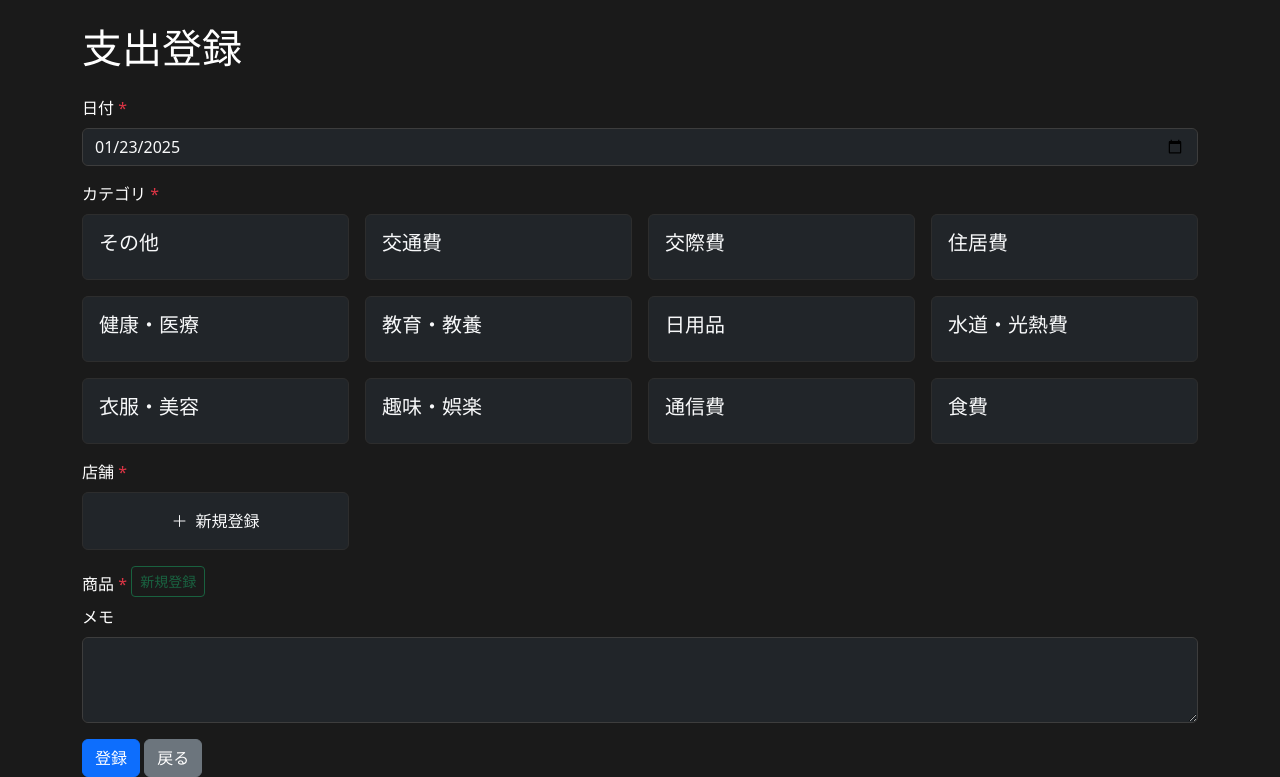
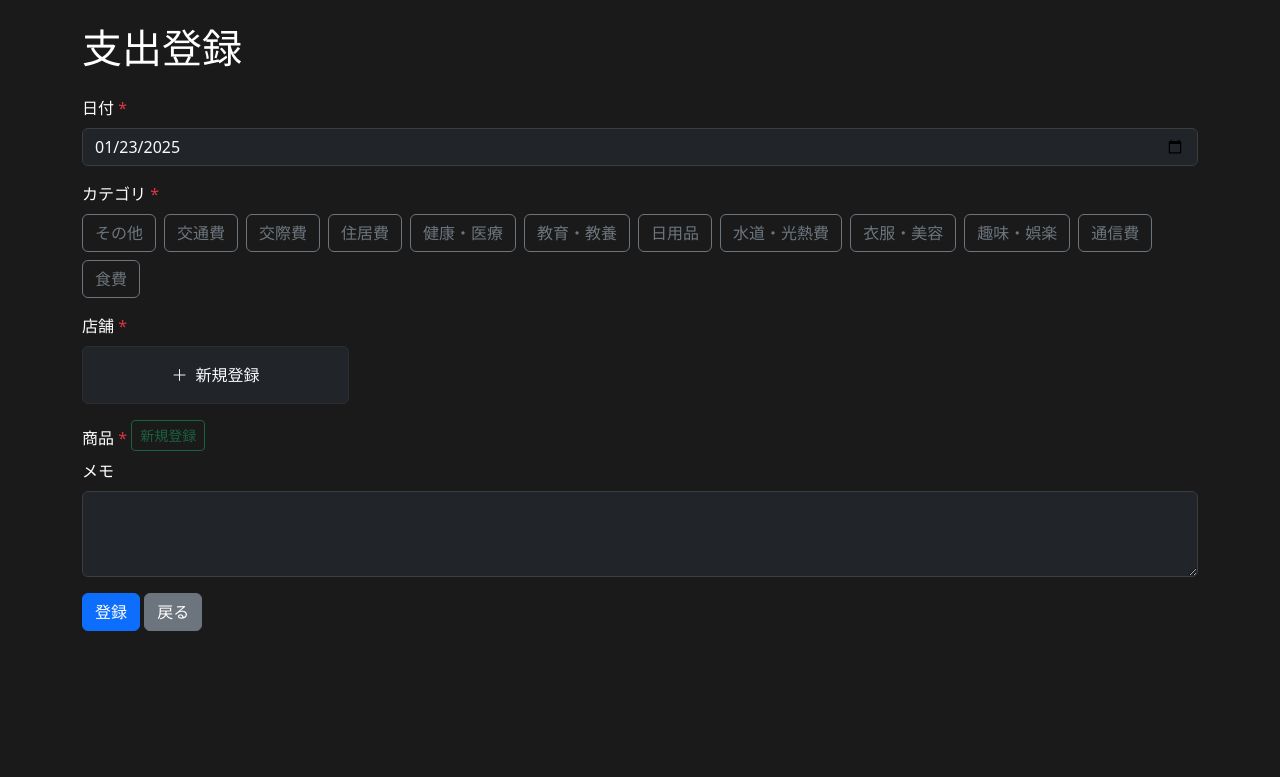
Before and after one commit to towakey/ExpensesSystem, a PHP site: page /add_expense.php in a window 1280 px wide. Shown: the part 56-833 px from the top of the page. After the commit the page ends 687 px from the top, so only its background shows below. Run offline with PHP 8.4, Linux system fonts and the light colour scheme; the visitor is signed in with stand-in values (Sample User, id 1).

```diff
--- a/public/add_expense.php
+++ b/public/add_expense.php
@@ -106,6 +106,11 @@ if ($_SERVER['REQUEST_METHOD'] === 'POST') {
             margin-top: 0.5rem;
             font-size: 0.875rem;
         }
+        .category-btn.selected {
+            background-color: var(--bs-primary);
+            border-color: var(--bs-primary);
+            color: white;
+        }
     </style>
 </head>
 <body class="dark-theme">
@@ -132,21 +137,17 @@ if ($_SERVER['REQUEST_METHOD'] === 'POST') {
 
             <div class="mb-3">
                 <label class="form-label">カテゴリ <span class="text-danger">*</span></label>
-                <div class="row g-3">
+                <div class="d-flex flex-wrap gap-2">
                     <?php foreach ($categories as $category): ?>
-                    <div class="col-md-3 col-sm-4 col-6">
-                        <div class="card h-100 category-card bg-dark text-light"
-                             data-category-id="<?= htmlspecialchars($category['id']) ?>"
-                             data-category-name="<?= htmlspecialchars($category['name']) ?>"
-                             style="cursor: pointer;">
-                            <div class="card-body">
-                                <h5 class="card-title"><?= htmlspecialchars($category['name']) ?></h5>
-                            </div>
-                        </div>
-                    </div>
+                    <button type="button"
+                            class="btn btn-outline-secondary category-btn"
+                            data-category-id="<?= htmlspecialchars($category['id']) ?>"
+                            data-category-name="<?= htmlspecialchars($category['name']) ?>">
+                        <?= htmlspecialchars($category['name']) ?>
+                    </button>
                     <?php endforeach; ?>
                 </div>
-                <div id="selectedCategoryName" class="mt-2 text-muted"></div>
+                <div id="selectedCategoryName" class="mt-2 text-muted small"></div>
                 <div class="error-message" id="categoryError"></div>
             </div>
 
@@ -657,29 +658,33 @@ if ($_SERVER['REQUEST_METHOD'] === 'POST') {
                 });
             });
 
-            // カテゴリカードの選択処理
-            document.querySelectorAll('.category-card').forEach(card => {
-                card.addEventListener('click', function() {
+            // カテゴリボタンの選択処理
+            document.querySelectorAll('.category-btn').forEach(btn => {
+                btn.addEventListener('click', function() {
                     // 以前の選択を解除
-                    document.querySelectorAll('.category-card').forEach(c => {
-                        c.classList.remove('border-primary');
+                    document.querySelectorAll('.category-btn').forEach(b => {
+                        b.classList.remove('selected');
                     });
 
                     // 新しい選択を適用
-                    this.classList.add('border-primary');
+                    this.classList.add('selected');
                     const categoryId = this.dataset.categoryId;
                     const categoryName = this.dataset.categoryName;
 
                     document.getElementById('category_id').value = categoryId;
-                    document.getElementById('selectedCategoryName').textContent = categoryName;
-
-                    // 初期選択状態の設定
-                    if (categoryId === '<?= htmlspecialchars($formData['category_id']) ?>') {
-                        this.classList.add('border-primary');
-                        document.getElementById('selectedCategoryName').textContent = categoryName;
-                    }
+                    document.getElementById('selectedCategoryName').textContent = `選択中: ${categoryName}`;
                 });
             });
+
+            // カテゴリの初期選択状態の設定
+            const initialCategoryId = '<?= htmlspecialchars($formData['category_id']) ?>';
+            if (initialCategoryId) {
+                const initialCategoryBtn = document.querySelector(`.category-btn[data-category-id="${initialCategoryId}"]`);
+                if (initialCategoryBtn) {
+                    initialCategoryBtn.classList.add('selected');
+                    document.getElementById('selectedCategoryName').textContent = `選択中: ${initialCategoryBtn.dataset.categoryName}`;
+                }
+            }
         });
     </script>
 </body>
```
